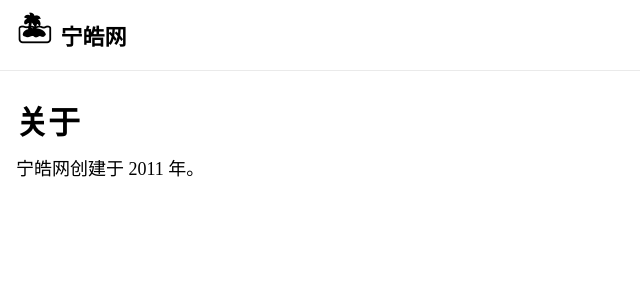
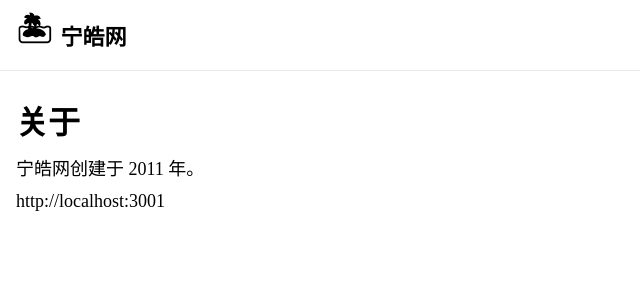
Before and after one commit to ninghao/ninghao-next-w22, a Next.js app: page /about in a window 1280 px wide. Shown: the top 300 px of the page, without its empty margins (0-640 px from the left). Built offline with nearby package versions, Linux system fonts and the light colour scheme.

Commit message:
为不同环境创建环境变量

```diff
--- a/app/about/page.tsx
+++ b/app/about/page.tsx
@@ -1,3 +1,5 @@
+import { appConfig } from '../config';
+
 /**
  * Page
  */
@@ -9,6 +11,7 @@
     <div>
       <h1>关于</h1>
       <div>宁皓网创建于 2011 年。</div>
+      <div>{appConfig.apiBaseUrl}</div>
     </div>
   );
 };
--- a/app/config.ts
+++ b/app/config.ts
@@ -1,3 +1,4 @@
 export const appConfig = {
   appName: process.env.NEXT_PUBLIC_NAME,
+  apiBaseUrl: process.env.NEXT_PUBLIC_API_BASE_URL,
 };
```
Also changed, not shown: 2 other files (tests, documents, lock files or other folders).
